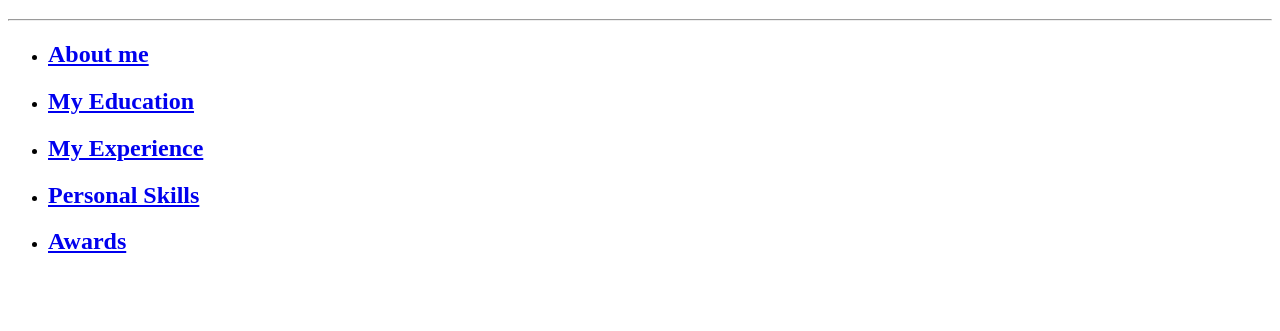
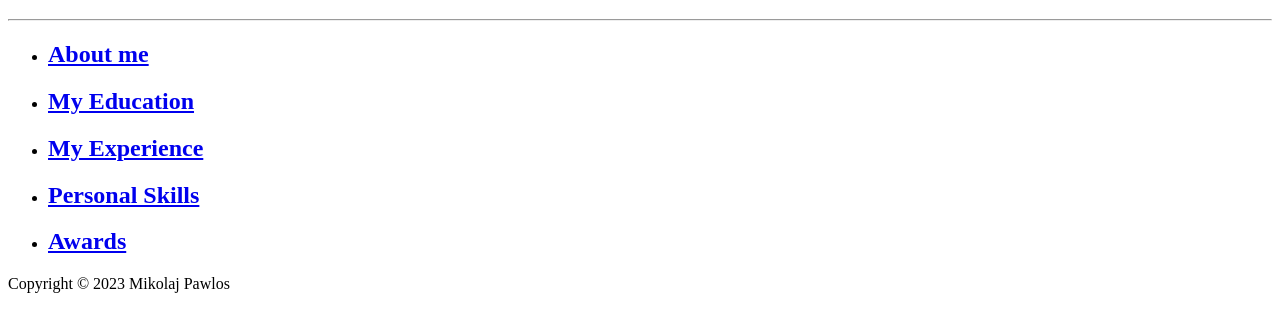
Before and after one commit to MPawlos/Personal-Page, a plain HTML site: page index.html in a window 1280 px wide. Shown: the part 61-392 px from the top of the page. Drawn offline with Linux system fonts and the light colour scheme.

Commit message:
Update index.html

```diff
--- a/index.html
+++ b/index.html
@@ -16,7 +16,7 @@
         <li><h2><a href="public/skill.html">Personal Skills</a></h2></li>
         <li><h2><a href="public/award.html">Awards</a></h2></li>
         </ul>
-
+       <footer>Copyright © 2023 Mikolaj Pawlos </footer>
     </body>
 
 
```
